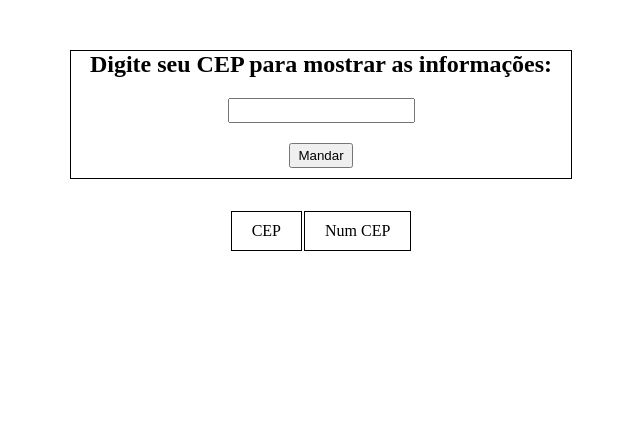
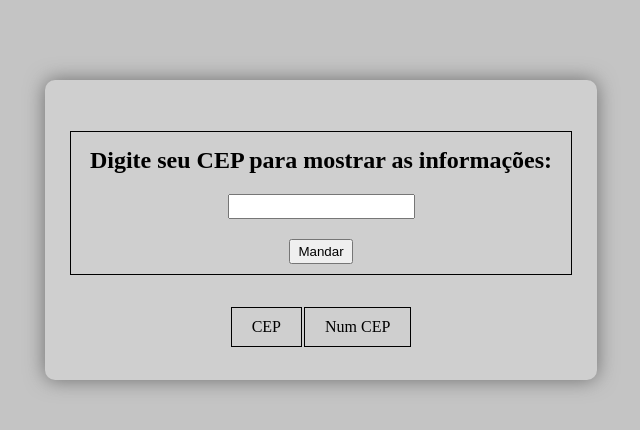
Before and after one commit to Leonardo-Reis/Consumir-API-JavaScript, a plain HTML site: page index.html in a window 1280 px wide. Shown: the whole page, without its empty margins (319-959 px from the left). Drawn offline with Linux system fonts and the light colour scheme.

Commit message:
Deixei um pouco mais apresentavel

```diff
--- a/index.html
+++ b/index.html
@@ -8,6 +8,7 @@
     <title>Analise de CEP</title>
 </head>
 <body>
+    <div id="container">
         <form method="get" action="http://127.0.0.1:5500/index.html" id="form">
             <div class="main-form">
                 <h1>Digite seu CEP para mostrar as informações:</h1>
@@ -27,6 +28,7 @@
                 </tbody>
             </table>
         </div>
+    </div>
     <script src="index.js"></script>
 </body>
 </html>
--- a/index.js
+++ b/index.js
@@ -1,9 +1,7 @@
 const form  = document.querySelector('#form')
 const tbody = document.querySelector('#tbody')
 
-
 var cep = document.querySelector('#campo')
-
 
 form.addEventListener('submit', (event) => {
 
--- a/style.css
+++ b/style.css
@@ -14,8 +14,26 @@
     margin-top: 50px;
 }
 
+body {
+    background-color: rgb(196, 196, 196);
+}
+
+#container {
+    background-color: green;
+    width: 550px;
+    margin: 0 auto;
+    padding: 1px;
+    background-color: rgb(207, 207, 207);
+    box-shadow: 0 0 20px rgb(110, 110, 110);
+    border-radius: 10px;
+    position: relative;
+    top: 80px;
+}
+
 .main-form h1 {
     font-size: x-large;
+    padding: 15px;
+    padding-bottom: 0;
 }
 
 .main-form input[type="text"] {
```
Lines whose indentation alone changed are shown as unchanged.
